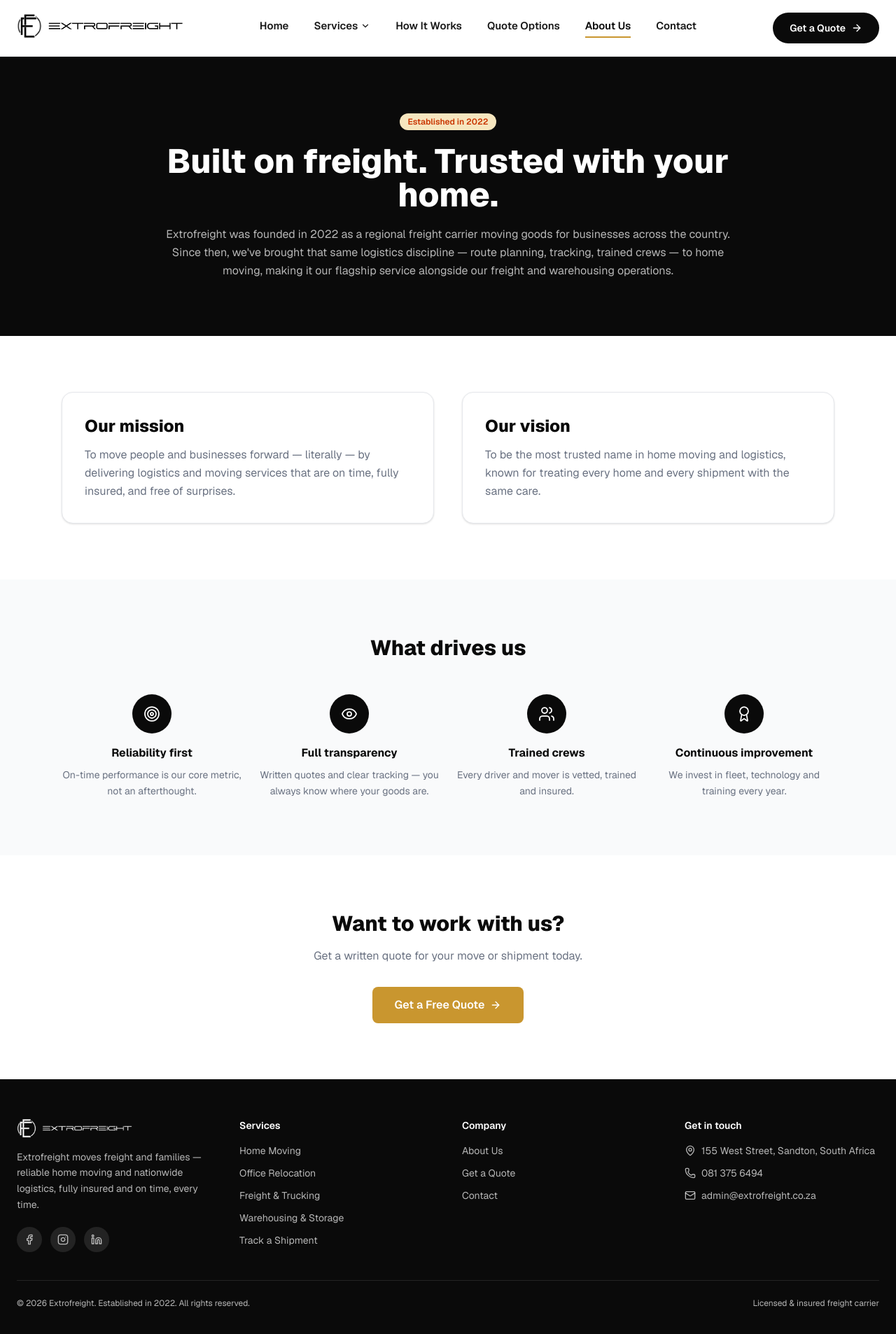
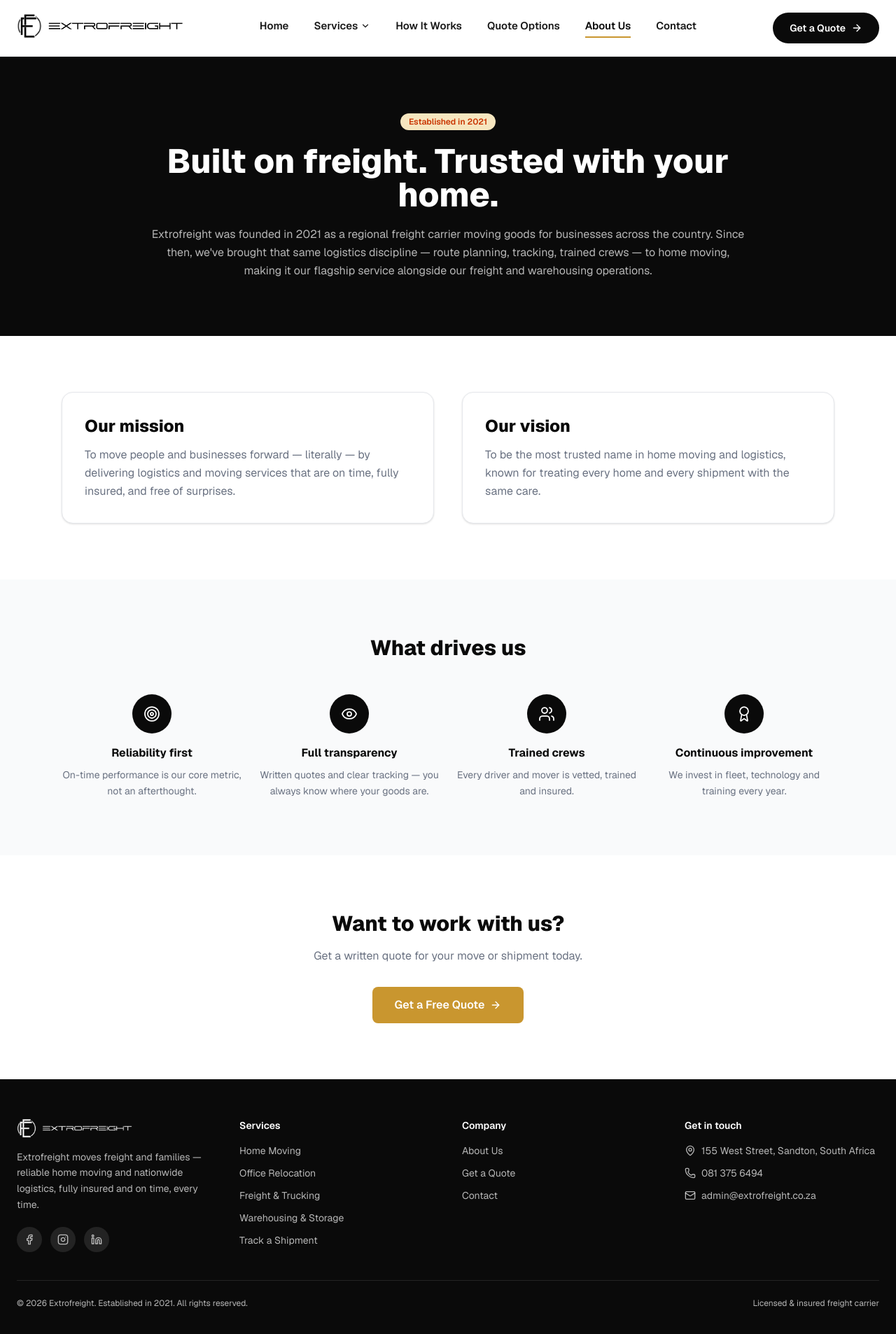
Before and after one commit to samuelhyerahyera7-sketch/extrofreight, a Next.js app: page /about in a window 1280 px wide. Shown: the top 1906 px of the page at 70% size. Built offline with nearby package versions, Linux system fonts and the light colour scheme.

Commit message:
Correct founding year to 2021

```diff
--- a/src/app/about/page.tsx
+++ b/src/app/about/page.tsx
@@ -22,10 +22,10 @@ export default function AboutPage() {
     <div className="bg-white">
       <section className="bg-navy-900 py-20">
         <div className="max-w-4xl mx-auto px-4 sm:px-6 text-center">
-          <Badge className="mb-5">Established in 2022</Badge>
+          <Badge className="mb-5">Established in 2021</Badge>
           <h1 className="text-4xl sm:text-5xl font-extrabold text-white mb-5">Built on freight. Trusted with your home.</h1>
           <p className="text-white/70 leading-relaxed">
-            Extrofreight was founded in 2022 as a regional freight carrier moving goods for businesses
+            Extrofreight was founded in 2021 as a regional freight carrier moving goods for businesses
             across the country. Since then, we've brought that same logistics discipline — route
             planning, tracking, trained crews — to home moving, making it our flagship service
             alongside our freight and warehousing operations.
--- a/src/app/page.tsx
+++ b/src/app/page.tsx
@@ -71,7 +71,7 @@ export default function HomePage() {
         />
         <div className="px-4 pt-8 pb-2">
           <span className="inline-block text-[11px] font-bold uppercase tracking-widest text-orange-600 bg-orange-50 rounded-full px-3 py-1 mb-3">
-            Established in 2022
+            Established in 2021
           </span>
           <h1 className="text-4xl font-extrabold text-navy-900 leading-[1.05] mb-4">
             Moving made <span className="text-orange-500">simple.</span>
@@ -128,7 +128,7 @@ export default function HomePage() {
         <div className="max-w-7xl mx-auto px-6 py-20 relative w-full">
           <div className="fade-up relative z-10 max-w-lg">
             <span className="inline-block text-xs font-bold uppercase tracking-widest text-orange-600 bg-orange-50 rounded-full px-3.5 py-1.5 mb-4">
-              Established in 2022
+              Established in 2021
             </span>
             <h1 className="text-6xl lg:text-7xl font-extrabold text-navy-900 leading-[1.05] mb-6">
               Moving made <span className="text-orange-500">simple.</span>
--- a/src/components/Footer.tsx
+++ b/src/components/Footer.tsx
@@ -53,7 +53,7 @@ export default function Footer() {
         </div>
 
         <div className="border-t border-white/10 pt-6 flex flex-col sm:flex-row sm:items-center sm:justify-between gap-3 text-xs">
-          <p>© {new Date().getFullYear()} Extrofreight. Established in 2022. All rights reserved.</p>
+          <p>© {new Date().getFullYear()} Extrofreight. Established in 2021. All rights reserved.</p>
           <p>Licensed & insured freight carrier</p>
         </div>
       </div>
```
